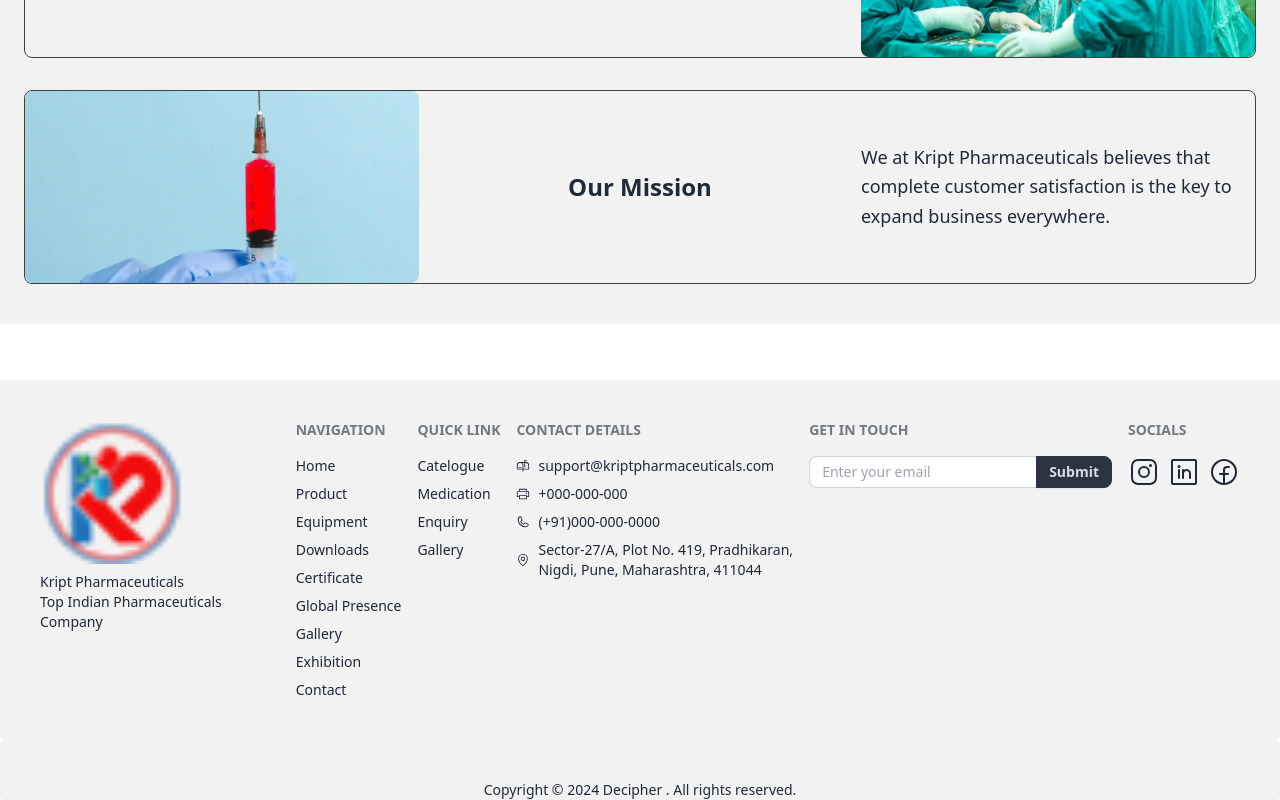
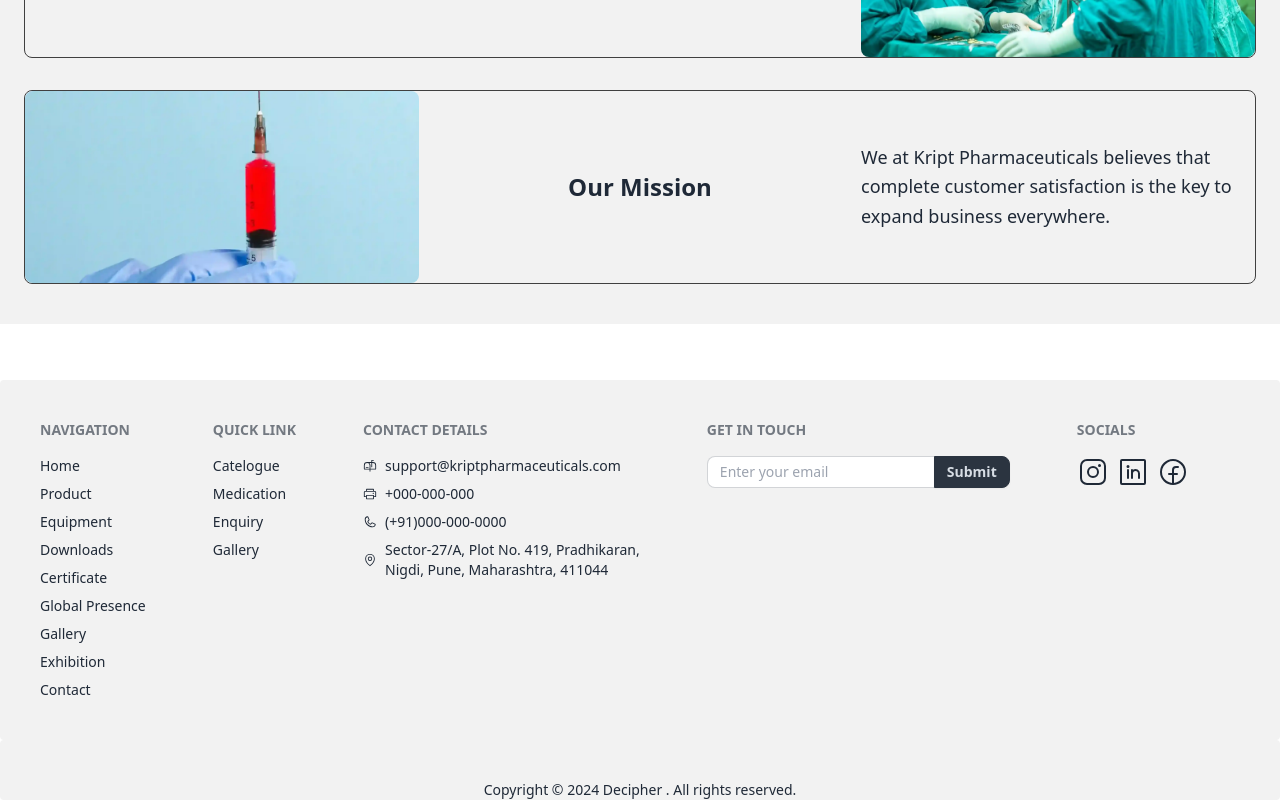
Before and after one commit to decipher-cs/kriptpharma, a React (Vite) app: page / in a window 1280 px wide. Shown: the part 2548-3348 px from the top of the page. Built offline with nearby package versions, Linux system fonts and the light colour scheme.

Commit message:
removed logo from footer.
Footer looks better without the logo

```diff
--- a/src/routes/__root.tsx
+++ b/src/routes/__root.tsx
@@ -207,18 +207,6 @@ const Footer = () => {
     return (
         <>
             <footer className="footer mt-14 rounded bg-base-200 p-10">
-                <aside>
-                    <img
-                        src={kriptPharmaLogo}
-                        alt="Kript Pharmaceuticals logo"
-                        className="size-10 md:size-36"
-                    />
-                    <p>
-                        Kript Pharmaceuticals
-                        <br />
-                        Top Indian Pharmaceuticals Company
-                    </p>
-                </aside>
                 <div className="grid gap-2">
                     <h6 className="footer-title">Navigation</h6>
                     <nav className="grid gap-2">
```
